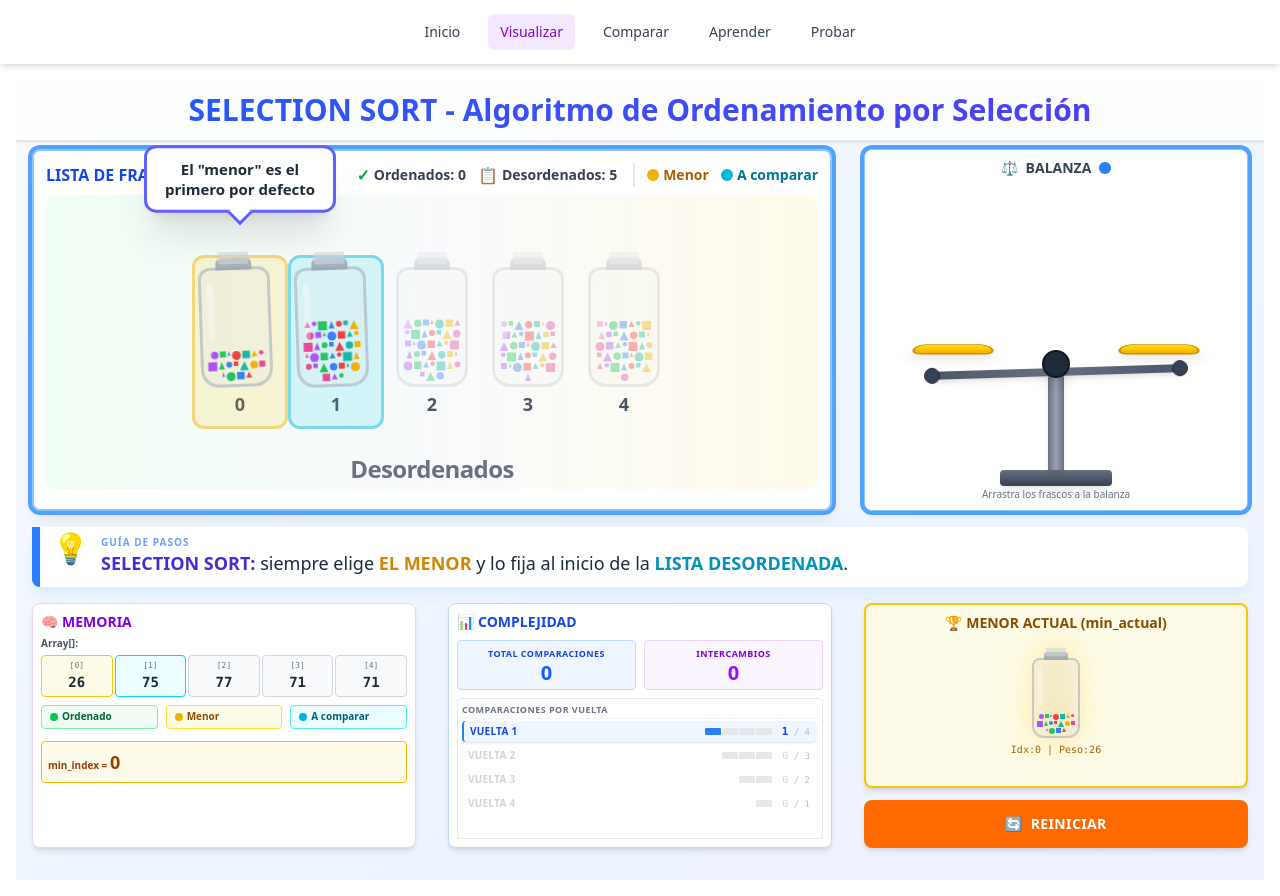
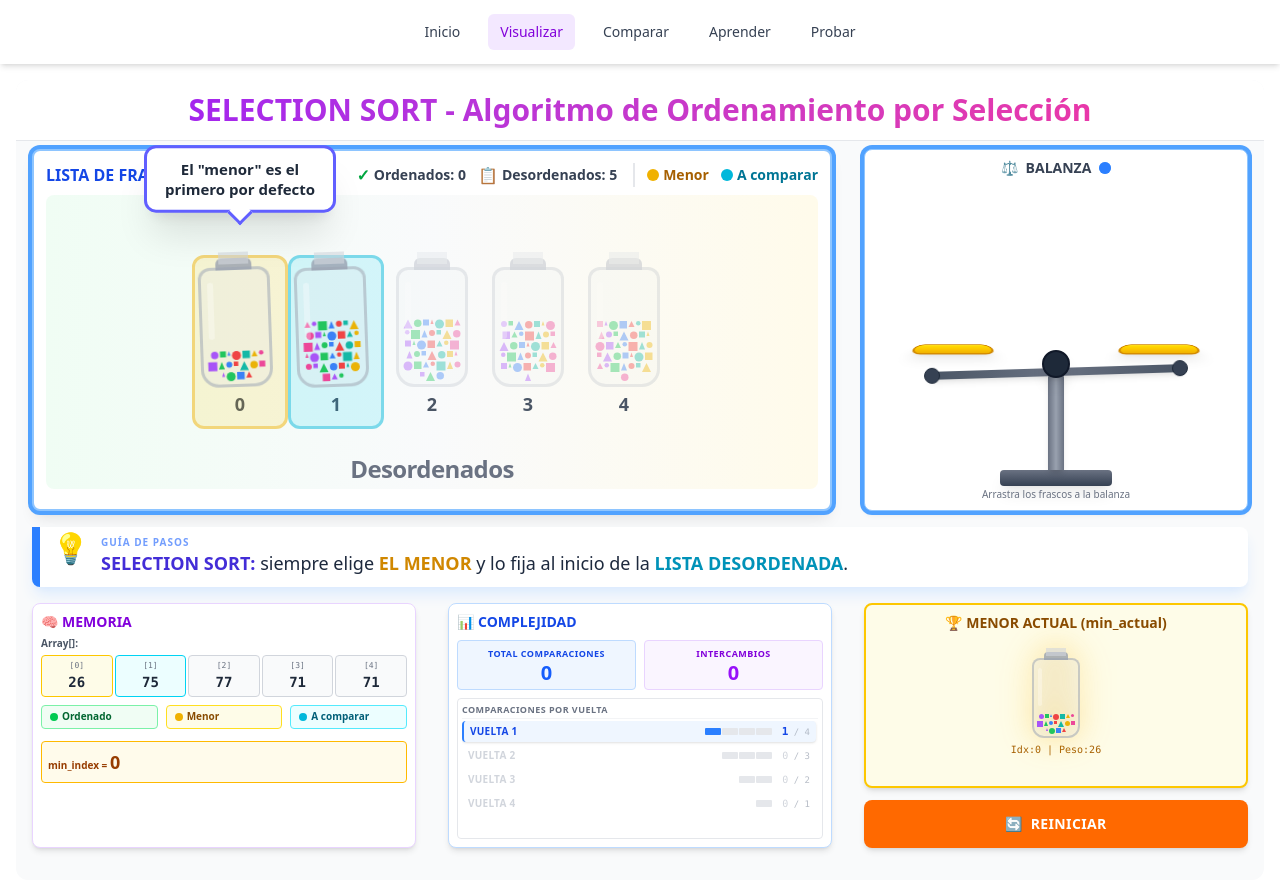
Before and after one commit to helvetios16/sortLearn, a Vue app: page /visualize in a window 1280 px wide. Built offline with nearby package versions, Linux system fonts and the light colour scheme.

Commit message:
feat: implement Selection Sort visualization UI

```diff
--- a/src/views/VisualizeNew.vue
+++ b/src/views/VisualizeNew.vue
@@ -1,11 +1,9 @@
 <template>
-  <div
-    class="min-h-screen bg-gradient-to-br from-slate-50 via-blue-50 to-indigo-50 overflow-hidden"
-  >
+  <div class="min-h-screen bg-gray-50 overflow-hidden rounded-xl">
     <!-- Title -->
-    <div class="text-center py-3 bg-white/80 shadow-sm border-b border-gray-200">
+    <div class="text-center py-3 bg-white rounded-t-xl border-b border-gray-200">
       <h1
-        class="text-3xl font-extrabold bg-clip-text text-transparent bg-gradient-to-r from-blue-600 to-indigo-600"
+        class="text-3xl font-extrabold bg-clip-text text-transparent bg-gradient-to-r from-purple-600 to-pink-500"
       >
         SELECTION SORT - Algoritmo de Ordenamiento por Selección
       </h1>
```
